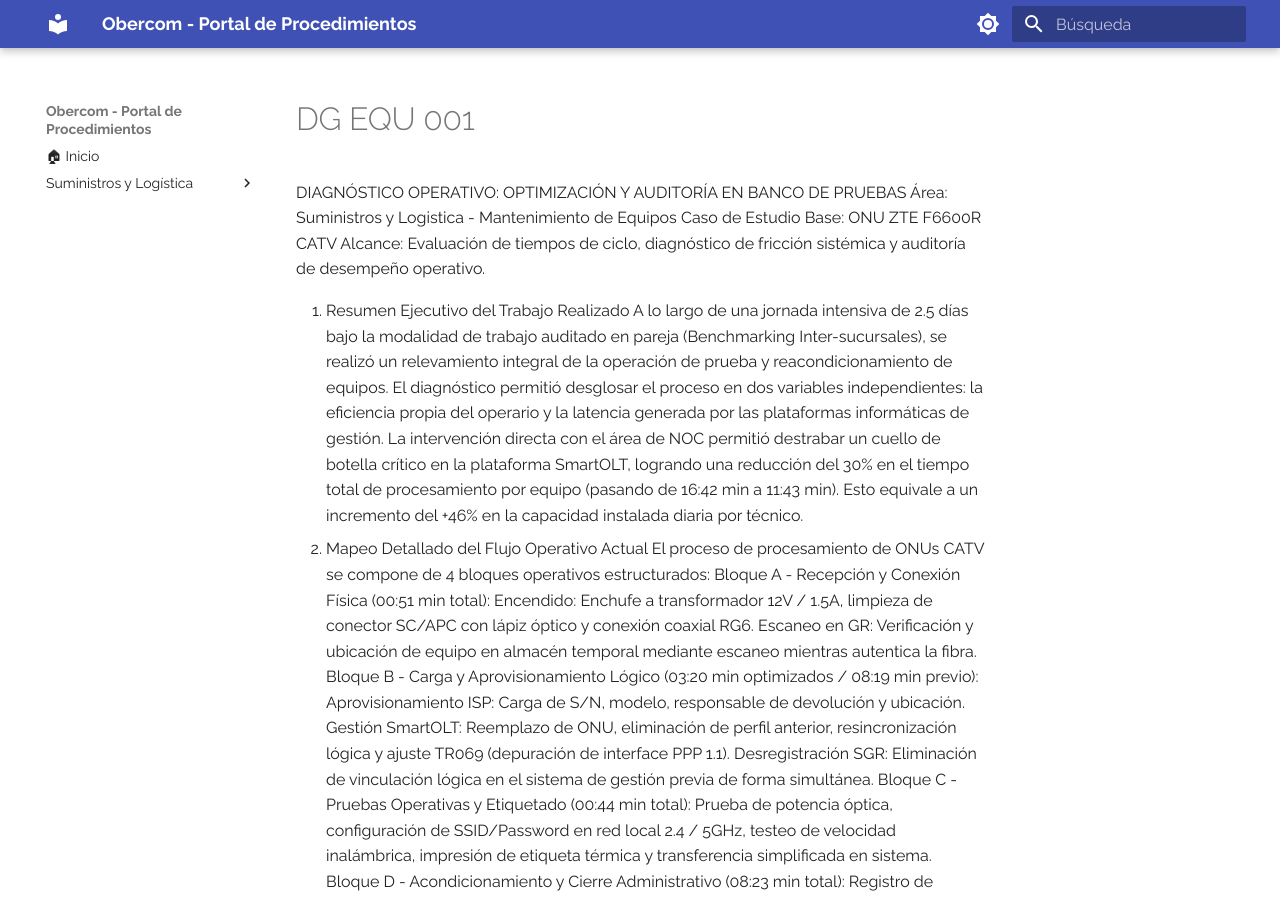
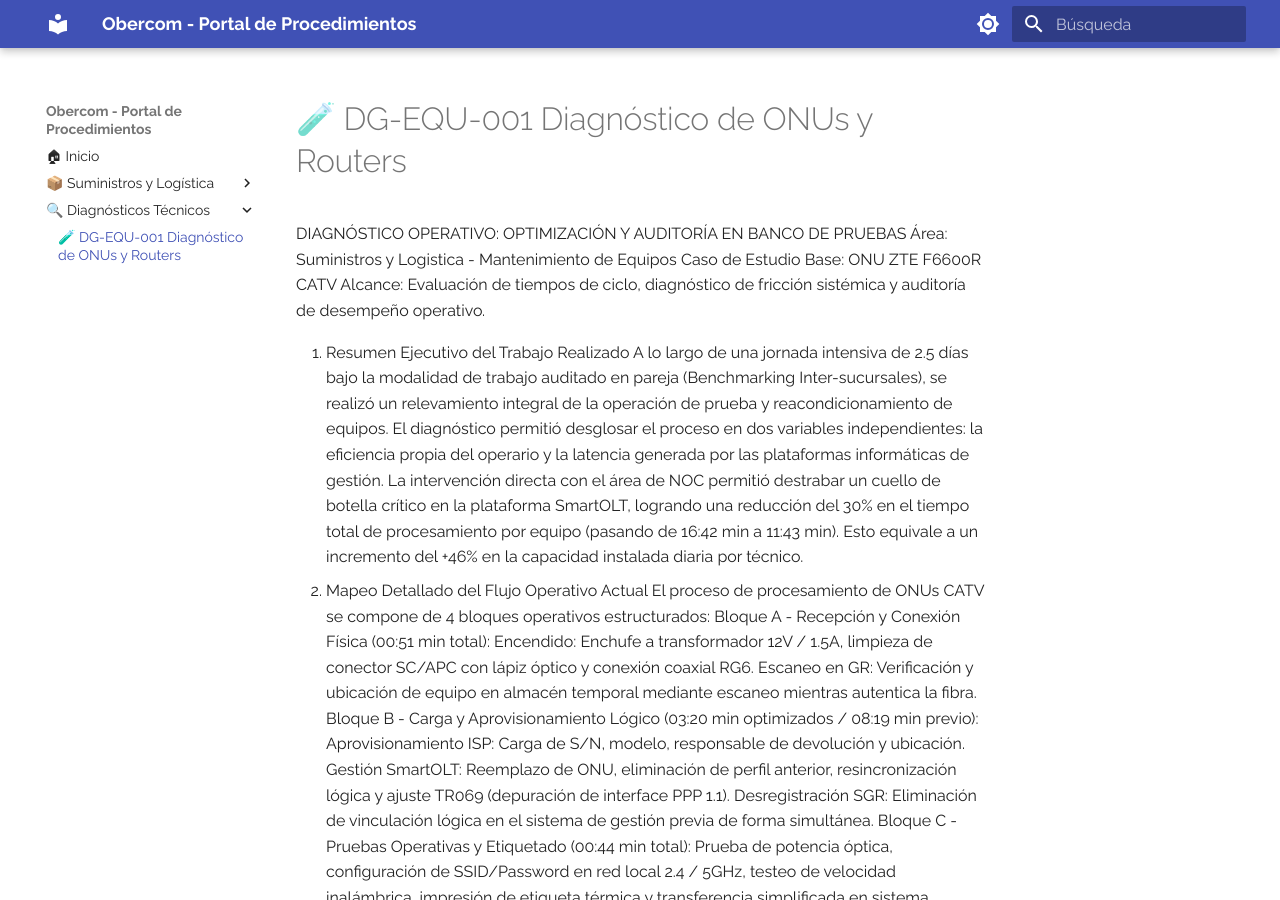
Before and after one commit to elingenierok/procedimientos-isp, an MkDocs documentation site: the page built from docs/diagnosticos/DG-EQU-001.md, in a window 1280 px wide and 900 px high. Built offline with MkDocs 1.6.1 and Material for MkDocs 9.7.7, drawn with Linux system fonts in a browser that asks for light colours.

Commit message:
Revise titles in mkdocs.yml for better clarity
Updated section titles for clarity and consistency.

```diff
--- a/mkdocs.yml
+++ b/mkdocs.yml
@@ -41,7 +41,7 @@ markdown_extensions:
 
 nav:
   - 🏠︎ Inicio: index.md
-  - Suministros y Logística:
+  - 📦 Suministros y Logística:
       - 💰 PR-COM-001 Compras: suministros-logistica/PR-COM-001.md
       - 🔁 PR-REC-001 Recupero de Equipos: suministros-logistica/PR-REC-001.md
       - 📝👷 PR-PEDT-001 Pedidos Técnicos: suministros-logistica/PR-PEDT-001.md
@@ -49,4 +49,6 @@ nav:
       - En Desarrollo:
           - PR-HER-001 Reposición de Herramientas: suministros-logistica/PR-HER-001.md
           - PR-AUDS-001 Auditoría de Móviles: suministros-logistica/PR-AUDS-001.md
-          - PR-SCR-001 Disposición Final de Materiales: suministros-logistica/PR-SCR-001.md
+          - PR-SCR-001 Disposición Final: suministros-logistica/PR-SCR-001.md
+  - 🔍 Diagnósticos Técnicos:
+      - 🧪 DG-EQU-001 Diagnóstico de ONUs y Routers: diagnosticos/DG-EQU-001.md
```
